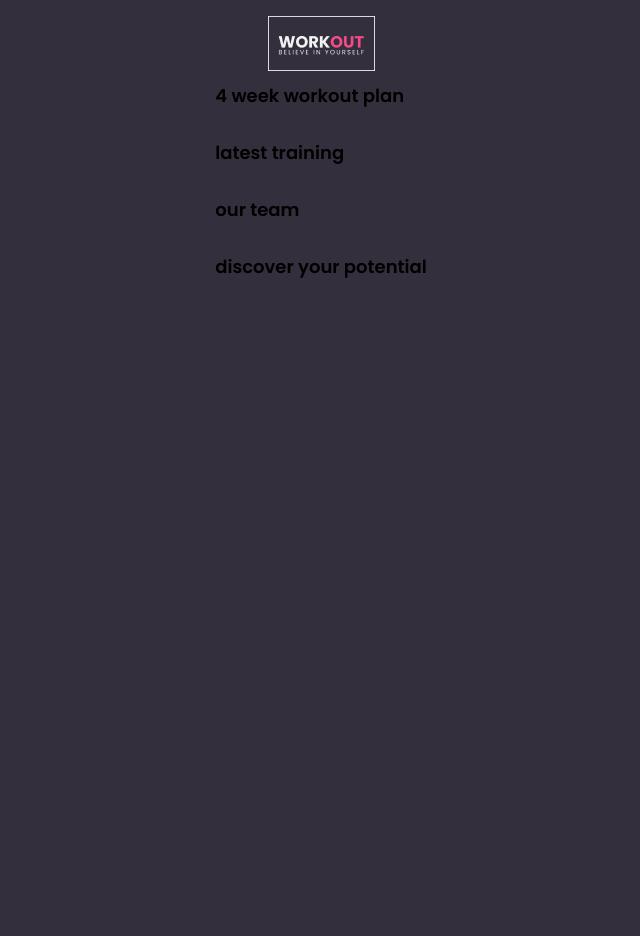
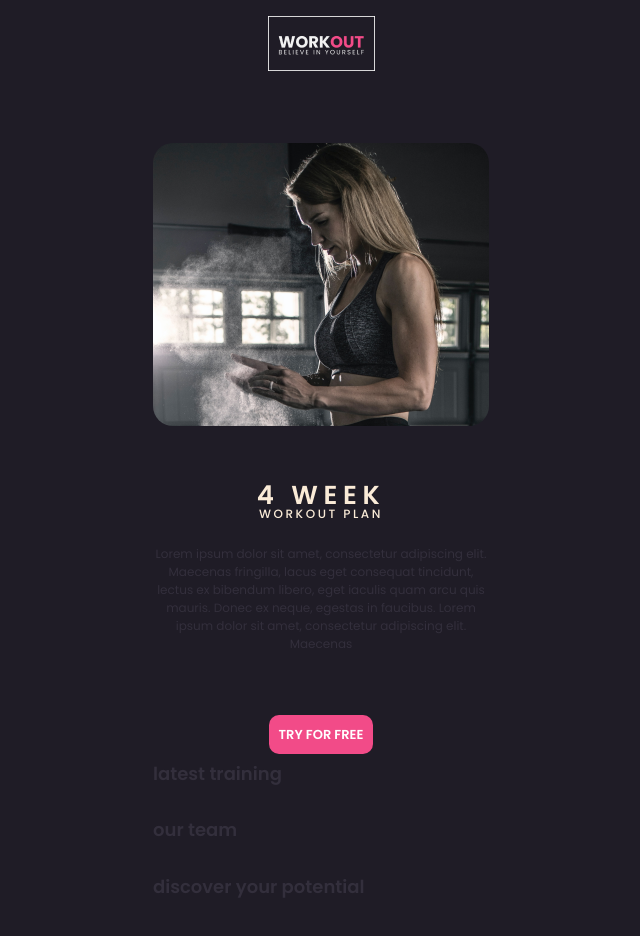
Before and after one commit to hh-web-21-7/css-project-team1, a plain HTML site: page index.html in a window 1280 px wide. Shown: the top 936 px of the page, without its empty margins (319-959 px from the left). Drawn offline with Linux system fonts and the light colour scheme.

Commit message:
Co-authored-by: Julian Buchholz <derjubu@users.noreply.github.com>

```diff
--- a/index.html
+++ b/index.html
@@ -23,9 +23,26 @@
       <nav></nav>
     </header>
     <main>
-      <section>
-        <h2>4 week <span>workout plan</span></h2>
+      <section class="mx-auto hero">
+        <img
+          class="hero__image mx-auto"
+          src="images/hero-section-woman.png"
+          alt=""
+        />
+        <h2 class="hero__title">
+          4 week<span class="hero__subtitle">workout plan</span>
+        </h2>
+        <p class="hero__text">
+          Lorem ipsum dolor sit amet, consectetur adipiscing elit. Maecenas
+          fringilla, lacus eget consequat tincidunt, lectus ex bibendum libero,
+          eget iaculis quam arcu quis mauris. Donec ex neque, egestas in
+          faucibus. Lorem ipsum dolor sit amet, consectetur adipiscing elit.
+          Maecenas
+        </p>
+        <br />
+        <a class="button" href="link to Next Page">Try for free</a>
       </section>
+
       <section>
         <h2>latest training</h2>
       </section>
--- a/styles/base.css
+++ b/styles/base.css
@@ -3,10 +3,11 @@
 }
 
 body {
-  background-color: #332f3c;
+  background-color: #1f1c26;
   display: grid;
   font-family: "Poppins", sans-serif;
   font-size: 0.75rem;
+  color: #332f3c;
   grid-template-rows: 67px auto 724px;
   margin: 0;
 }
--- a/styles/components/hero-section.css
+++ b/styles/components/hero-section.css
@@ -0,0 +1,28 @@
+.hero__image {
+  border-radius: 20px;
+  display: block;
+  margin-bottom: 50px;
+}
+.hero {
+  margin-top: 76px;
+  text-align: center;
+}
+.hero__title {
+  display: block;
+  color: antiquewhite;
+  text-transform: uppercase;
+  font-weight: 700;
+  font-size: 1.625rem;
+  letter-spacing: 0.215em;
+}
+.hero__subtitle {
+  display: block;
+  font-size: 0.75rem;
+  font-weight: 500;
+  letter-spacing: 0.21em;
+  margin-top: -10px;
+}
+.hero__text {
+  max-width: 336px;
+  height: 150px;
+}
--- a/styles/utilities.css
+++ b/styles/utilities.css
@@ -13,3 +13,15 @@
   white-space: nowrap;
   border-width: 0;
 }
+
+.button {
+  color: #ffffff;
+  background-color: #f24b88 ;
+  text-align: center;
+  border-radius: 10px;
+  text-decoration: none;
+  padding: 10px;
+  text-transform: uppercase;
+  font-size: 0.813rem;
+  font-weight: bold;
+}
```
Also changed, not shown: images/hero-section-woman.png (added).
